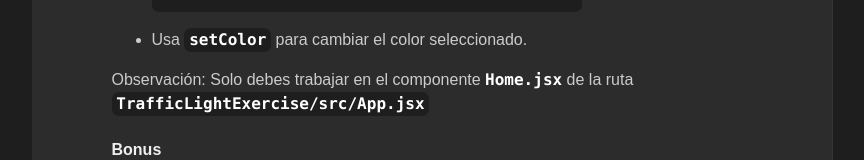
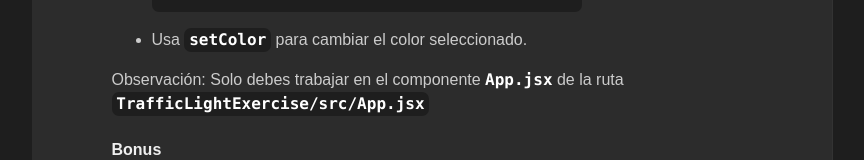
Before and after one commit to Roberttovarv/UseState, a React (Vite) app: page /level/6 in a window 1280 px wide. Shown: the part 565-725 px from the top of the page, without its empty margins (208-1072 px from the left). Built offline with nearby package versions, Linux system fonts and the light colour scheme.

Commit message:
Added repo

```diff
--- a/src/levels/FinalLevel/FinalLevel.tsx
+++ b/src/levels/FinalLevel/FinalLevel.tsx
@@ -62,7 +62,7 @@ export const FinalPage = () => (
 
           <span style={textStyle}>
             Observación: Solo debes trabajar en el componente{" "}
-            <ConsolasBold>Home.jsx</ConsolasBold> de la ruta{" "}
+            <ConsolasBold>App.jsx</ConsolasBold> de la ruta{" "}
             <ConsolasBold backgroundColor={true}>
               TrafficLightExercise/src/App.jsx
             </ConsolasBold>
```
